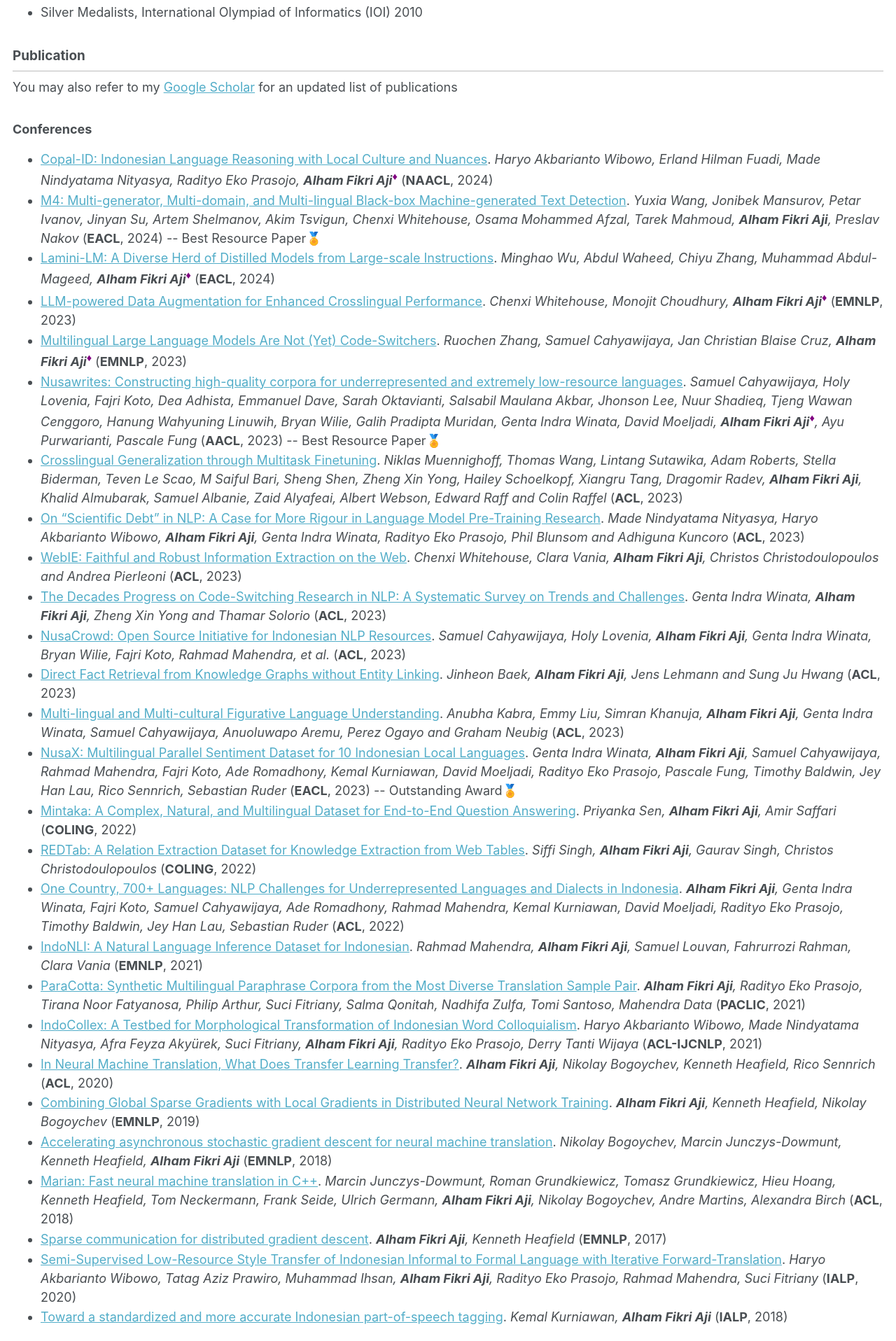
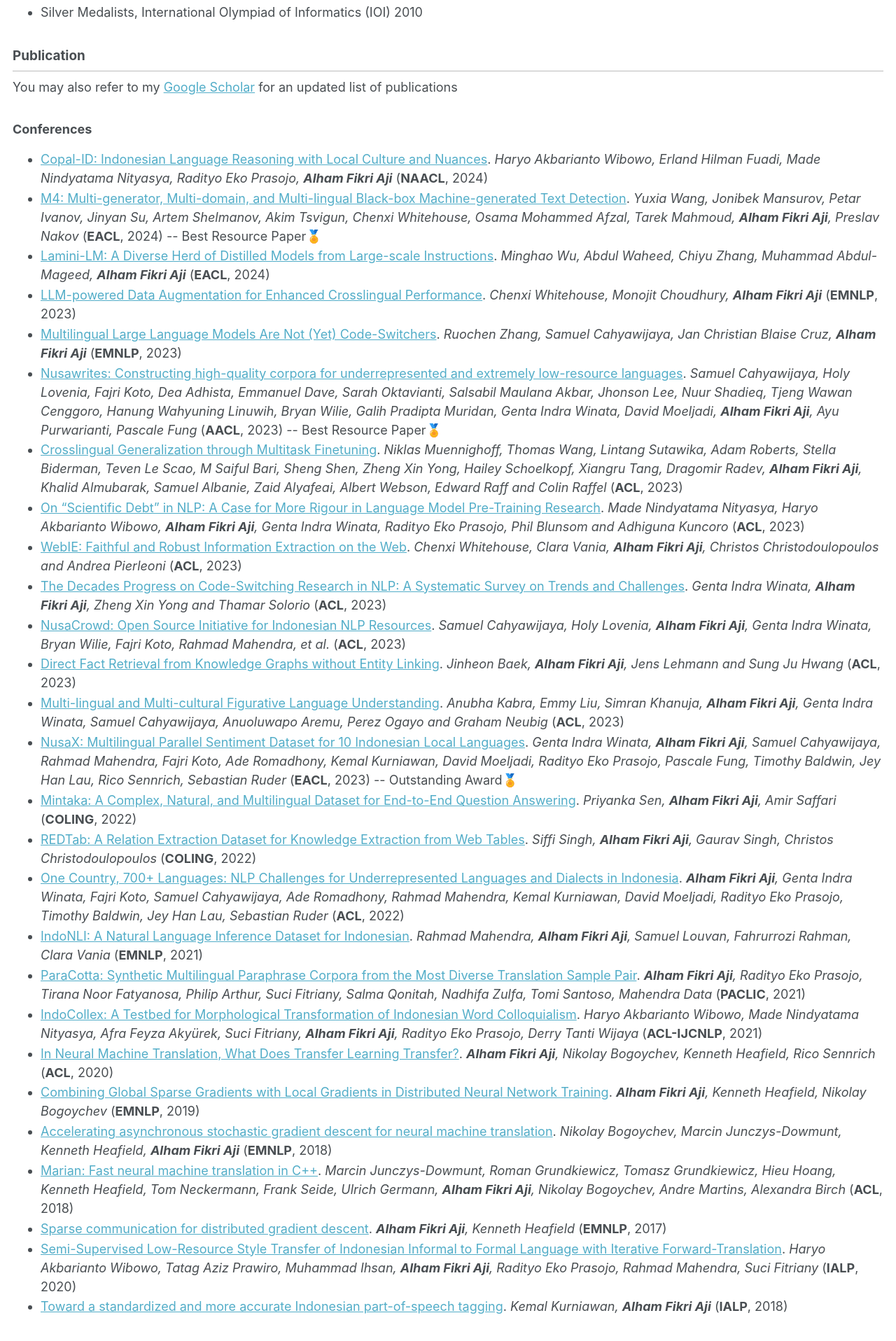
Before and after one commit to afaji/afaji.github.io, a Jekyll site: the page built from _pages/cv.md, in a window 1280 px wide. Shown: the part 1709-3625 px from the top of the page at 70% size. Built offline with Jekyll 4.4.1, drawn with Linux system fonts in a browser that asks for light colours.

Commit message:
Update paper.yaml

```diff
--- a/_data/paper.yaml
+++ b/_data/paper.yaml
@@ -1,6 +1,6 @@
 conference:
   - title: "Copal-ID: Indonesian Language Reasoning with Local Culture and Nuances"
-    authors: "Haryo Akbarianto Wibowo, Erland Hilman Fuadi, Made Nindyatama Nityasya, Radityo Eko Prasojo, <b class='last-author'>Alham Fikri Aji</b>"
+    authors: "Haryo Akbarianto Wibowo, Erland Hilman Fuadi, Made Nindyatama Nityasya, Radityo Eko Prasojo, <b>Alham Fikri Aji</b>"
     date: "2024"
     venue: "NAACL"
     url:
@@ -18,7 +18,7 @@ conference:
     tags:
     notes:  Best Resource Paper🏅
   - title: "Lamini-LM: A Diverse Herd of Distilled Models from Large-scale Instructions"
-    authors: "Minghao Wu, Abdul Waheed, Chiyu Zhang, Muhammad Abdul-Mageed, <b class='last-author'>Alham Fikri Aji</b>"
+    authors: "Minghao Wu, Abdul Waheed, Chiyu Zhang, Muhammad Abdul-Mageed, <b>Alham Fikri Aji</b>"
     date: "2024"
     venue: "EACL"
     url:
@@ -27,7 +27,7 @@ conference:
     tags:
     notes:
   - title: "LLM-powered Data Augmentation for Enhanced Crosslingual Performance"
-    authors: "Chenxi Whitehouse, Monojit Choudhury, <b class='last-author'>Alham Fikri Aji</b>"
+    authors: "Chenxi Whitehouse, Monojit Choudhury, <b>Alham Fikri Aji</b>"
     date: "2023"
     venue: "EMNLP"
     url:
@@ -36,7 +36,7 @@ conference:
     tags:
     notes:
   - title: "Multilingual Large Language Models Are Not (Yet) Code-Switchers"
-    authors: "Ruochen Zhang, Samuel Cahyawijaya, Jan Christian Blaise Cruz, <b class='last-author'>Alham Fikri Aji</b>"
+    authors: "Ruochen Zhang, Samuel Cahyawijaya, Jan Christian Blaise Cruz, <b>Alham Fikri Aji</b>"
     date: "2023"
     venue: "EMNLP"
     url:
@@ -45,7 +45,7 @@ conference:
     tags:
     notes:
   - title: "Nusawrites: Constructing high-quality corpora for underrepresented and extremely low-resource languages"
-    authors: "Samuel Cahyawijaya, Holy Lovenia, Fajri Koto, Dea Adhista, Emmanuel Dave, Sarah Oktavianti, Salsabil Maulana Akbar, Jhonson Lee, Nuur Shadieq, Tjeng Wawan Cenggoro, Hanung Wahyuning Linuwih, Bryan Wilie, Galih Pradipta Muridan, Genta Indra Winata, David Moeljadi, <b class='last-author'>Alham Fikri Aji</b>, Ayu Purwarianti, Pascale Fung"
+    authors: "Samuel Cahyawijaya, Holy Lovenia, Fajri Koto, Dea Adhista, Emmanuel Dave, Sarah Oktavianti, Salsabil Maulana Akbar, Jhonson Lee, Nuur Shadieq, Tjeng Wawan Cenggoro, Hanung Wahyuning Linuwih, Bryan Wilie, Galih Pradipta Muridan, Genta Indra Winata, David Moeljadi, <b>Alham Fikri Aji</b>, Ayu Purwarianti, Pascale Fung"
     date: "2023"
     venue: "AACL"
     url:
```
